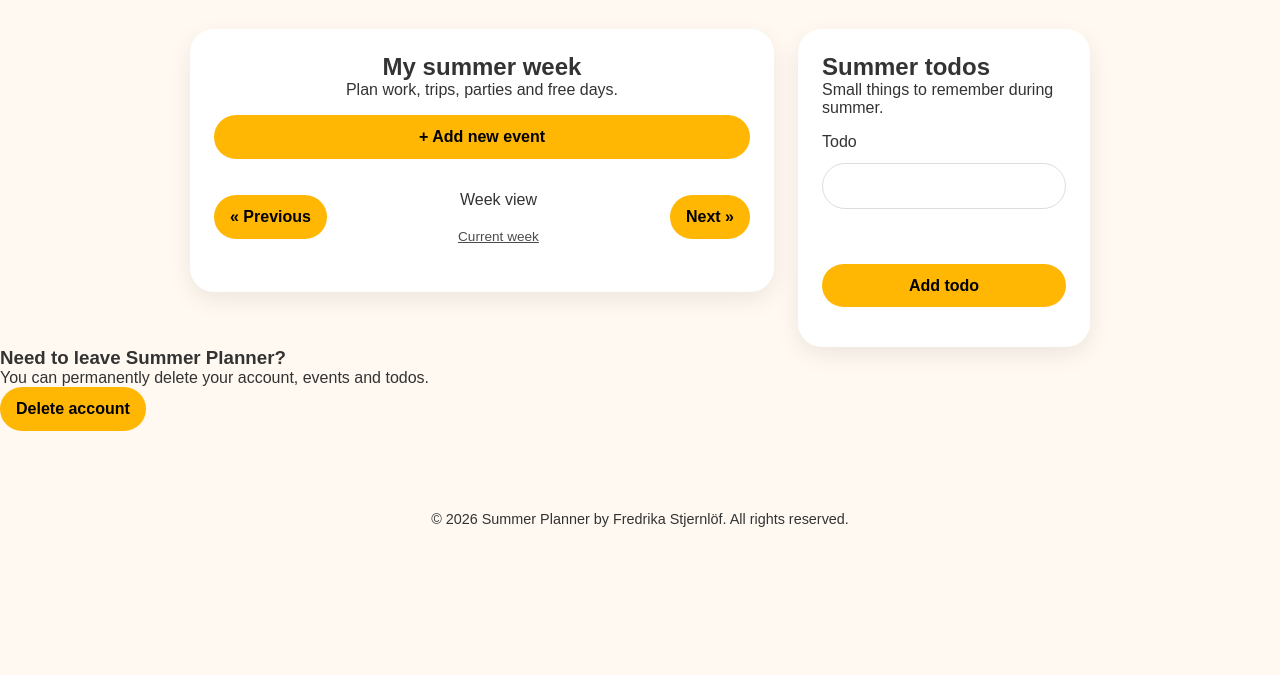
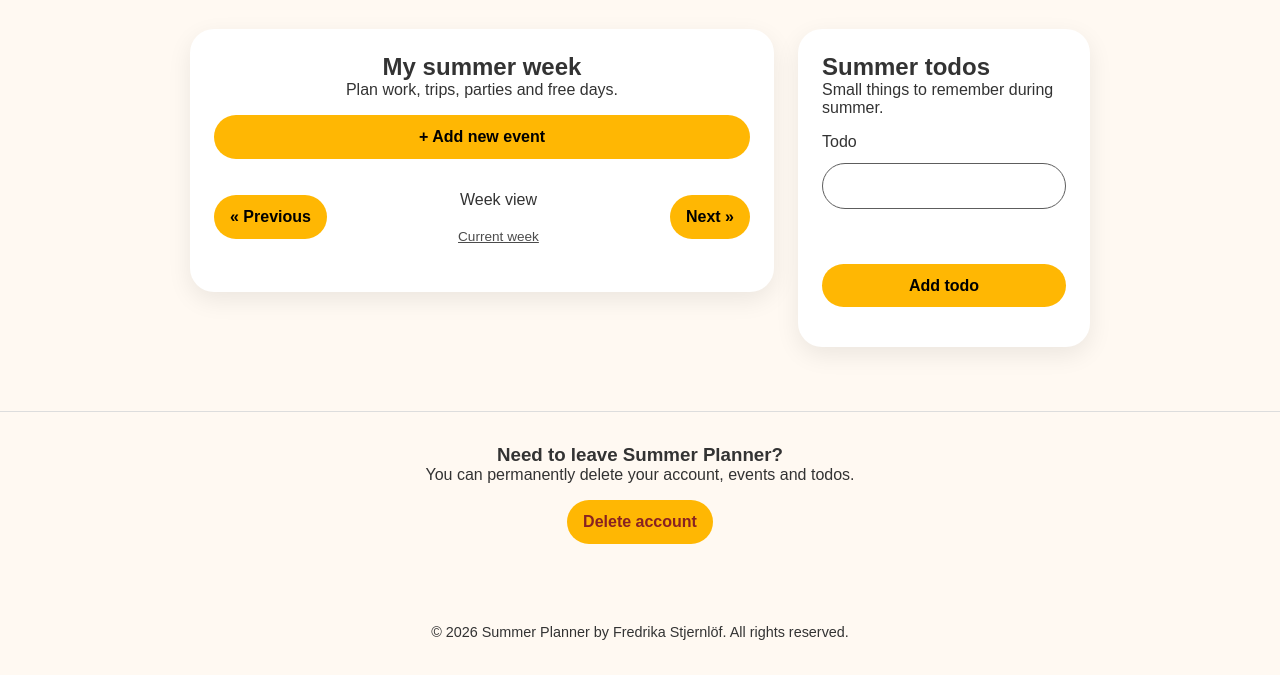
Before and after one commit to fredrikastjernlof/Lab4_Summer_Planner_Frontend, a website built with Vite: page dashboard.html in a window 1280 px wide. Shown: the part 125-800 px from the top of the page. Built offline with nearby package versions, Linux system fonts and the light colour scheme; no server answers; sample sign-in values are in the browser's storage.

Commit message:
Add styling for delete account button

```diff
--- a/src/scss/abstracts/_variables.scss
+++ b/src/scss/abstracts/_variables.scss
@@ -2,7 +2,7 @@ $color-bg: #fff9f2;
 $color-surface: #ffffff;
 $color-text: #333333;
 $color-primary: #ffb703;
-$color-border: #dddddd;
+$color-border: #5d5d5d;
 $color-shadow: rgba(0, 0, 0, 0.08);
 
 $radius-lg: 1.5rem;
--- a/src/scss/components/_buttons.scss
+++ b/src/scss/components/_buttons.scss
@@ -9,3 +9,15 @@ button {
   background-color: var.$color-primary;
   font-weight: 700;
 }
+
+.account-danger-zone {
+  margin-top: 4rem;
+  padding-top: 2rem;
+  border-top: 1px solid #ddd;
+  text-align: center;
+}
+
+#deleteAccountButton {
+  margin-top: 1rem;
+  color: #882222;
+}
```
